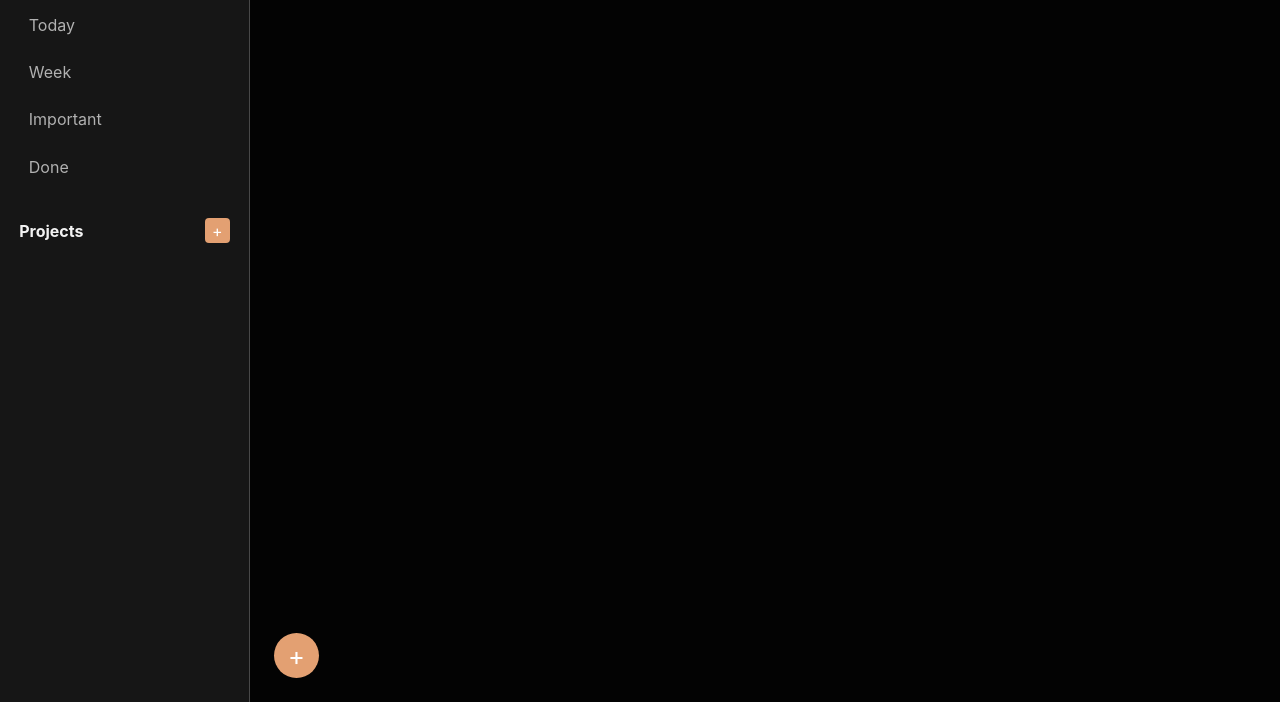
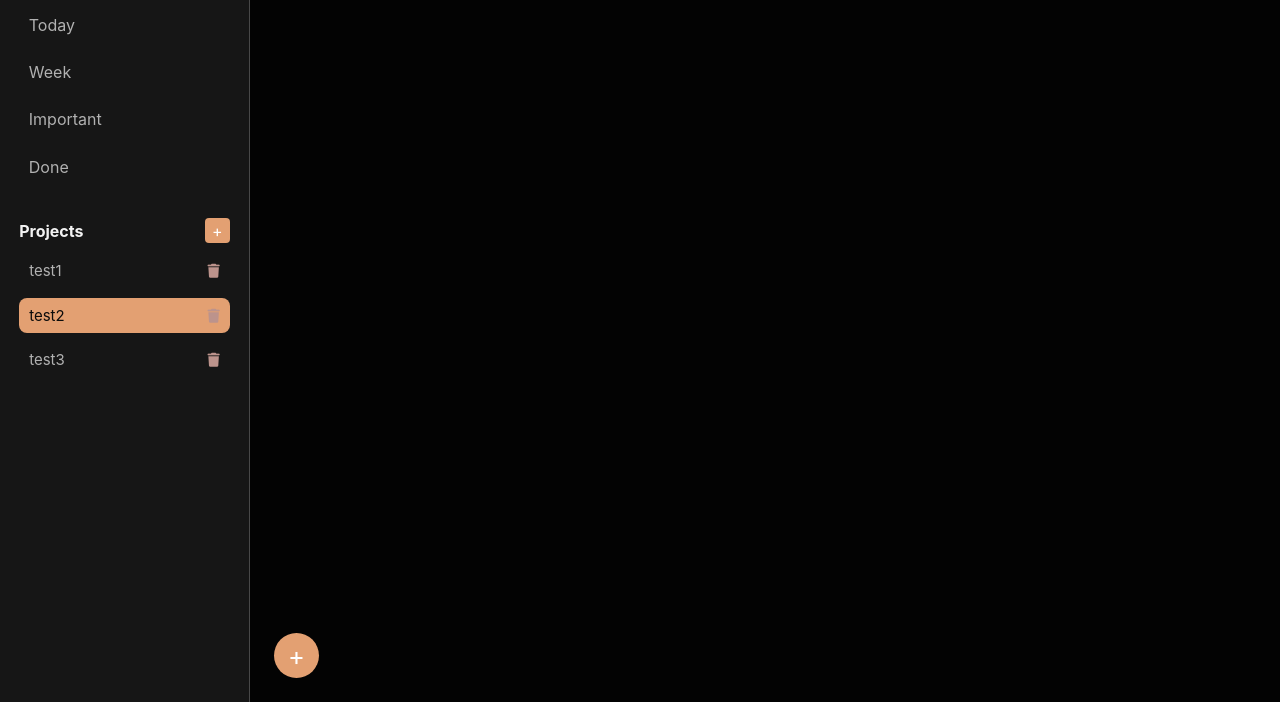
Before and after one commit to michaelll22/odin-to-do-list, a website built with webpack: page src/template.html in a window 1280 px wide. Shown: the part 98-800 px from the top of the page. Built offline with nearby package versions, Linux system fonts and the light colour scheme.

Commit message:
add project creation functionality and styles for project items

```diff
--- a/src/index.js
+++ b/src/index.js
@@ -32,3 +32,35 @@ menu.addEventListener("click", (e) => {
   const projectTitle = document.querySelector("#projectTitle");
   projectTitle.textContent = e.target.textContent;
 });
+
+const saveBtn = document.querySelectorAll(".save");
+saveBtn.forEach((btn) => {
+  btn.addEventListener("click", () => {
+    const projectList = document.querySelector(".projects-list");
+    const input = document.querySelector("#projectName");
+    const projectName = input.value;
+
+    const newProjectItem = document.createElement("div");
+    newProjectItem.classList.add("project-item");
+
+    const newProjectBtn = document.createElement("button");
+    newProjectBtn.classList.add("project-btn");
+    newProjectBtn.textContent = projectName;
+
+    const newDeleteBtn = document.createElement("button");
+    newDeleteBtn.classList.add("delete-project");
+
+    const deleteIcon = document.createElement("i");
+    deleteIcon.setAttribute("class", "fas fa-trash");
+    newDeleteBtn.appendChild(deleteIcon);
+
+    newProjectItem.appendChild(newProjectBtn);
+    newProjectItem.appendChild(newDeleteBtn);
+
+    projectList.appendChild(newProjectItem);
+
+    input.value = "";
+    popupProject.style.display = "";
+    popupTask.style.display = "";
+  });
+});
--- a/src/styles.css
+++ b/src/styles.css
@@ -110,6 +110,59 @@ nav {
   display: flex;
   flex-direction: column;
   gap: 0.3rem;
+}
+
+/* project item */
+.project-item {
+  display: flex;
+  justify-content: space-between;
+  align-items: center;
+  padding: 8px 10px;
+  margin-bottom: 5px;
+  border-radius: 8px;
+  transition: background 0.2s ease;
+  gap: 6px;
+}
+
+.project-item:hover:not(.active) {
+  background: var(--highlight);
+}
+
+.project-item.active {
+  background-color: var(--primary);
+}
+
+.project-btn {
+  flex: 1;
+  text-align: left;
+  background: none;
+  border: none;
+  font-size: 15px;
+  cursor: pointer;
+  color: var(--text-muted);
+  transition: color 0.2s;
+  white-space: nowrap;
+  overflow: hidden;
+  text-overflow: ellipsis;
+}
+
+.project-item.active .project-btn {
+  color: var(--bg);
+}
+
+.delete-project {
+  flex-shrink: 0;
+  background: none;
+  border: none;
+  color: var(--danger);
+  cursor: pointer;
+  font-size: 14px;
+  margin-left: 6px;
+  transition: color 0.2s;
+}
+
+.delete-project:hover {
+  color: brown;
 }
 
 /* Main Content Styling */
--- a/src/template.html
+++ b/src/template.html
@@ -3,6 +3,11 @@
   <head>
     <meta charset="UTF-8" />
     <meta name="viewport" content="width=device-width, initial-scale=1.0" />
+    <link
+      rel="stylesheet"
+      href="https://cdnjs.cloudflare.com/ajax/libs/font-awesome/6.6.0/css/all.min.css"
+    />
+
     <title>To Do List</title>
   </head>
   <body>
@@ -24,7 +29,29 @@
                 <p>Projects</p>
                 <button id="addProjectBtn">+</button>
               </div>
-              <div class="projects-list"></div>
+              <div class="projects-list">
+
+                <div class="project-item">
+                  <button class="project-btn">test1</button>
+                  <button class="delete-project">
+                    <i class="fas fa-trash"></i>
+                  </button>
+                </div>
+
+                <div class="project-item active">
+                  <button class="project-btn">test2</button>
+                  <button class="delete-project">
+                    <i class="fas fa-trash"></i>
+                  </button>
+                </div>
+
+                <div class="project-item">
+                  <button class="project-btn">test3</button>
+                  <button class="delete-project">
+                    <i class="fas fa-trash"></i>
+                  </button>
+                </div>
+              </div>
             </div>
           </div>
         </nav>
```
